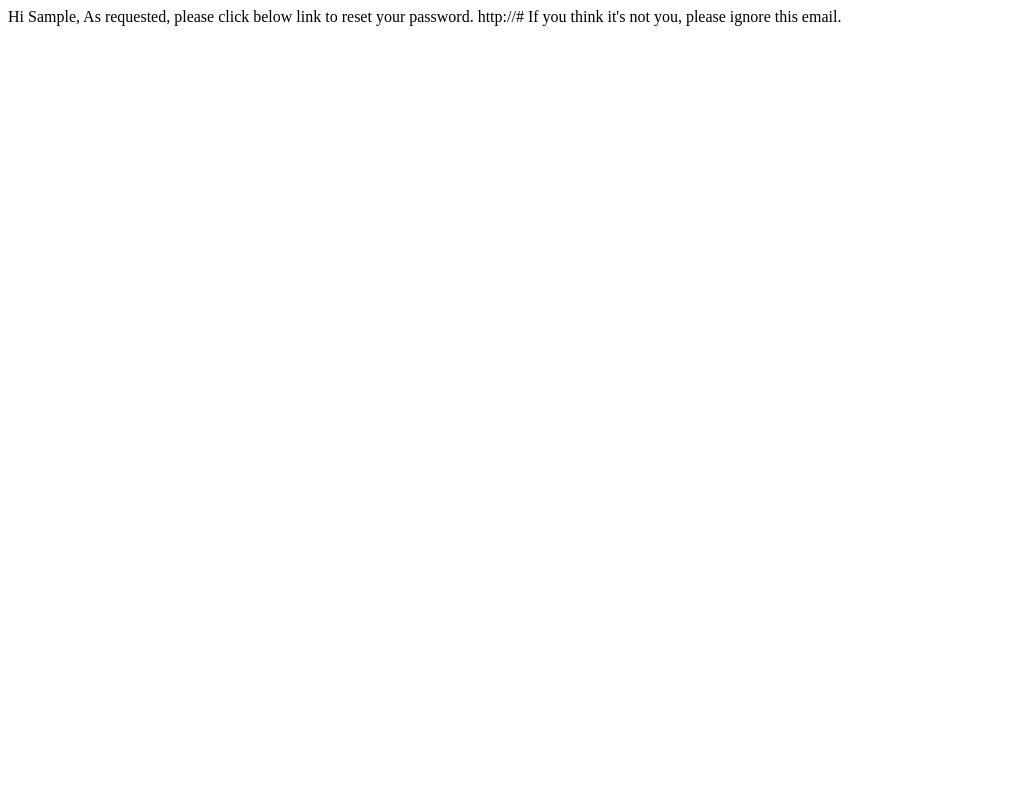
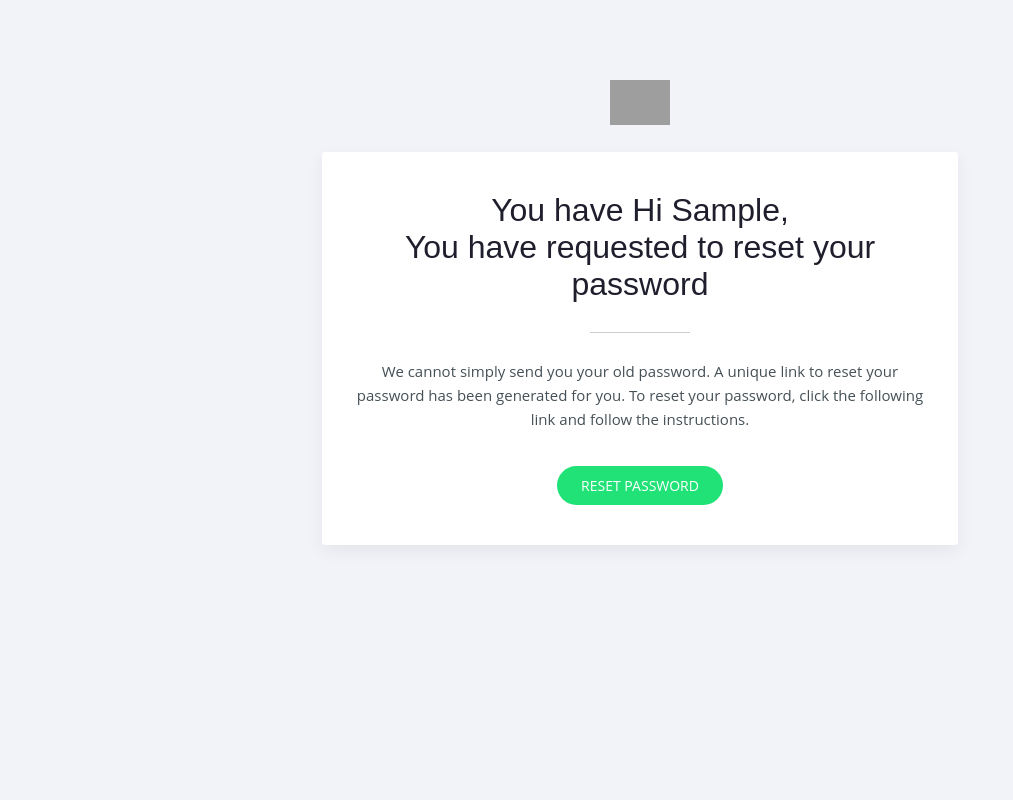
Before and after one commit to pratik-151/real-estate-management, a Django app: template templates/accounts/rest_password_email.html in a window 1280 px wide. Shown: the whole page, without its empty margins (0-1013 px from the left). Run offline with Django 3.2, Linux system fonts and the light colour scheme; the template is opened without the code that fills it, so the values that code supplies are empty; the visitor is signed in with stand-in values (Sample User, id 1); grey boxes are pictures that could not be loaded.

Commit message:
Forgot password email template modified

```diff
--- a/accounts/views.py
+++ b/accounts/views.py
@@ -103,8 +103,8 @@ def forgotPassword(request):
             })
             to_email = email
             send_email = EmailMessage(mail_subject, message, to=[to_email])
+            send_email.content_subtype = "html"
             send_email.send()
-
             messages.success(request, 'Password reset email has been sent to your email address')
             return redirect('login')
         else:
--- a/templates/accounts/rest_password_email.html
+++ b/templates/accounts/rest_password_email.html
@@ -1,10 +1,83 @@
 {% autoescape off %}
+<!doctype html>
+<html lang="en-US">
 
-Hi {{user.first_name}},
+<head>
+    <meta content="text/html; charset=utf-8" http-equiv="Content-Type"/>
+    <title>Reset Password Email</title>
+    <meta name="description" content="Reset Password Email Template.">
+    <style type="text/css">
+        a:hover {text-decoration: underline !important;}
 
-As requested, please click below link to reset your password.
-http://{{domain}}{% url 'resetpassword_validate' uidb64=uid token=token %}
+    </style>
+</head>
 
-If you think it's not you, please ignore this email.
+<body marginheight="0" topmargin="0" marginwidth="0" style="margin: 0px; background-color: #f2f3f8;" leftmargin="0">
+<!--100% body table-->
+<table cellspacing="0" border="0" cellpadding="0" width="100%" bgcolor="#f2f3f8"
+       style="@import url(https://fonts.googleapis.com/css?family=Rubik:300,400,500,700|Open+Sans:300,400,600,700); font-family: 'Open Sans', sans-serif;">
+    <tr>
+        <td>
+            <table style="background-color: #f2f3f8; max-width:670px;  margin:0 auto;" width="100%" border="0"
+                   align="center" cellpadding="0" cellspacing="0">
+                <tr>
+                    <td style="height:80px;">&nbsp;</td>
+                </tr>
+                <tr>
+                    <td style="text-align:center;">
 
+                            <img width="60" src="https://www.linkpicture.com/q/logo_470.png" title="logo"
+                                 alt="logo">
+                    </td>
+                </tr>
+                <tr>
+                    <td style="height:20px;">&nbsp;</td>
+                </tr>
+                <tr>
+                    <td>
+                        <table width="95%" border="0" align="center" cellpadding="0" cellspacing="0"
+                               style="max-width:670px;background:#fff; border-radius:3px; text-align:center;-webkit-box-shadow:0 6px 18px 0 rgba(0,0,0,.06);-moz-box-shadow:0 6px 18px 0 rgba(0,0,0,.06);box-shadow:0 6px 18px 0 rgba(0,0,0,.06);">
+                            <tr>
+                                <td style="height:40px;">&nbsp;</td>
+                            </tr>
+                            <tr>
+                                <td style="padding:0 35px;">
+
+                                    <h1 style="color:#1e1e2d; font-weight:500; margin:0;font-size:32px;font-family:'Rubik',sans-serif;">
+                                        You have
+                                        Hi {{user.first_name}},</h1>
+                                    <h1 style="color:#1e1e2d; font-weight:500; margin:0;font-size:32px;font-family:'Rubik',sans-serif;">
+                                        You have
+                                        requested to reset your password</h1>
+                                    <span
+                                            style="display:inline-block; vertical-align:middle; margin:29px 0 26px; border-bottom:1px solid #cecece; width:100px;"></span>
+                                    <p style="color:#455056; font-size:15px;line-height:24px; margin:0;">
+                                        We cannot simply send you your old password. A unique link to reset your
+                                        password has been generated for you. To reset your password, click the
+                                        following link and follow the instructions.
+                                    </p>
+                                    <a href="http://{{domain}}{% url 'resetpassword_validate' uidb64=uid token=token %}"
+                                       style="background:#20e277;text-decoration:none !important; font-weight:500; margin-top:35px; color:#fff;text-transform:uppercase; font-size:14px;padding:10px 24px;display:inline-block;border-radius:50px;">Reset
+                                        Password</a>
+                                </td>
+                            </tr>
+                            <tr>
+                                <td style="height:40px;">&nbsp;</td>
+                            </tr>
+                        </table>
+                    </td>
+                <tr>
+                    <td style="height:20px;">&nbsp;</td>
+                </tr>
+                <tr>
+                    <td style="height:80px;">&nbsp;</td>
+                </tr>
+            </table>
+        </td>
+    </tr>
+</table>
+<!--/100% body table-->
+</body>
+
+</html>
 {% endautoescape %}
```
Also changed, not shown: btre/settings.py (+17 -17 lines).
